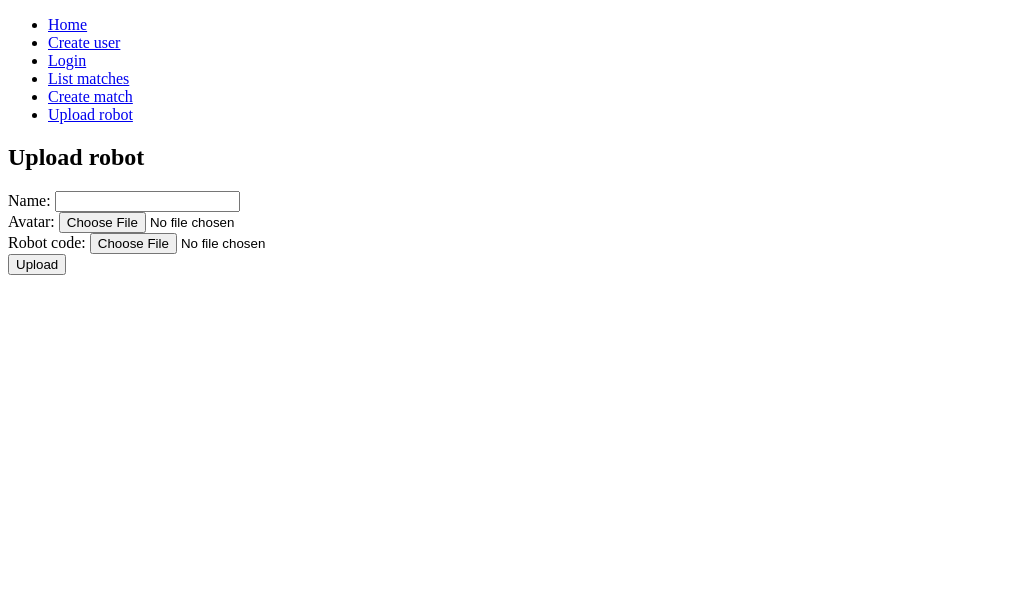
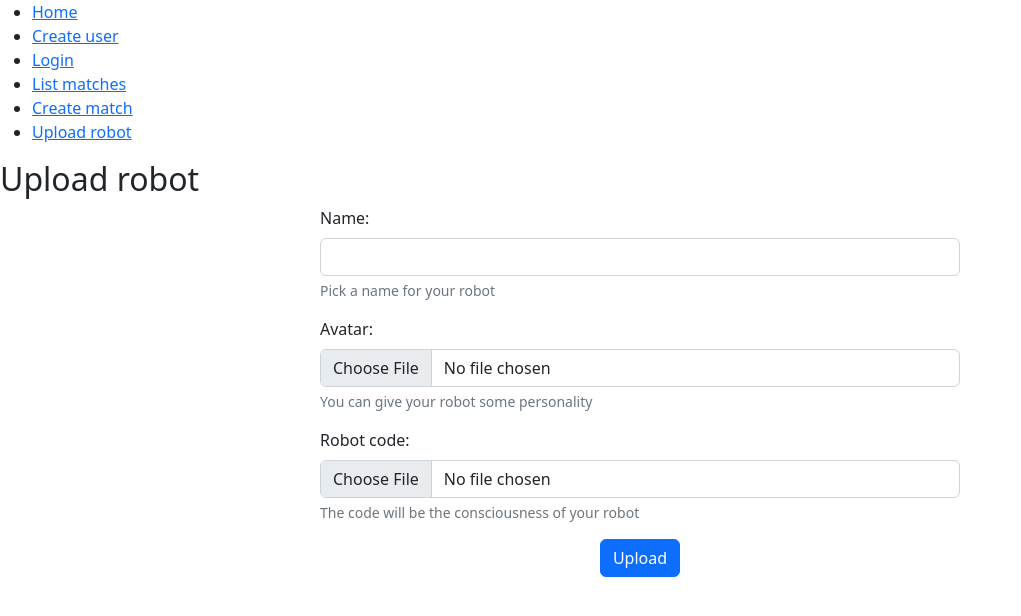
Before and after one commit to LosHackermans/PyRobots_FrontEnd, a React (Create React App) app in the folder pyrobots/: page /upload_robot in a window 1280 px wide. Shown: the top 616 px of the page, without its empty margins (0-1021 px from the left). Built offline with nearby package versions, Linux system fonts and the light colour scheme.

Commit message:
UI added with bootstrap

```diff
--- a/pyrobots/package.json
+++ b/pyrobots/package.json
@@ -6,7 +6,9 @@
     "@testing-library/jest-dom": "^5.16.5",
     "@testing-library/react": "^13.4.0",
     "@testing-library/user-event": "^13.5.0",
+    "bootstrap": "^5.2.2",
     "react": "^18.2.0",
+    "react-bootstrap": "^2.5.0",
     "react-dom": "^18.2.0",
     "react-hook-form": "^7.37.0",
     "react-router-dom": "^6.4.2",
--- a/pyrobots/src/index.js
+++ b/pyrobots/src/index.js
@@ -1,6 +1,7 @@
 import React from 'react';
 import ReactDOM from 'react-dom/client';
 import App from './App';
+import 'bootstrap/dist/css/bootstrap.min.css';
 
 const root = ReactDOM.createRoot(document.getElementById('root'));
 root.render(
--- a/pyrobots/src/robot/upload.js
+++ b/pyrobots/src/robot/upload.js
@@ -1,4 +1,5 @@
 import { useState } from "react";
+import { Button } from "react-bootstrap";
 import { useForm } from "react-hook-form";
 import { Navigate } from "react-router-dom";
 
@@ -25,33 +26,37 @@ function Upload() {
 
   return <div>
     <h2>Upload robot</h2>
-      <form onSubmit={handleSubmit(onSubmit)}>
-        <div>
-          <label>Name: </label>
-          <input type="text" {...register("name", {
-            required: {value: true, message:"A name is required"}
+      <form className="col-lg-6 offset-lg-3 " onSubmit={handleSubmit(onSubmit)}>
+        <div className="form-group mb-3" >
+          <label className="form-label"  >Name: </label>
+          <span className="text-danger" > {errors?.name?.message} </span>
+          <input className="form-control" id="robot_name" type="text" {...register("name", {
+            required: {value: true, message:"a name is required"}
           })}/>
-          <span> {errors?.name?.message} </span>
+          <p className="form-text" >Pick a name for your robot</p>
         </div>
-        <div>
-          <label>Avatar: </label>
+        <div className="form-group" >
+          <label className="form-label">Avatar: </label>
           <input
             type="file"
+            className="form-control"
             accept="image/png, image/jpeg"
             {...register('avatar', {
             required:false
           })} />
+          <p className="form-text" >You can give your robot some personality</p>
         </div>
-        <div>
-          <label>Robot code: </label>
-          <input type="file" accept=".py" {...register('code', {
-            required: {value: true, message:"A code is required"}
+        <div className="form-group">
+          <label className="form-label" >Robot code: </label>
+          <span className="text-danger" > {errors?.code?.message} </span>
+          <input className="form-control" type="file" accept=".py" {...register('code', {
+            required: {value: true, message:"the code is required"}
           })} />
-          <span> {errors?.code?.message} </span>
+          <p className="form-text" >The code will be the consciousness of your robot</p>
         </div>
-
-
-        <input type={"submit"} value="Upload" />
+        <div className="col text-center">
+          <Button type={"submit"} >Upload</Button>
+        </div>
       </form>
       {error && <span>{error}</span>}
     </div>
```
Also changed, not shown: 1 other file (tests, documents, lock files or other folders).
